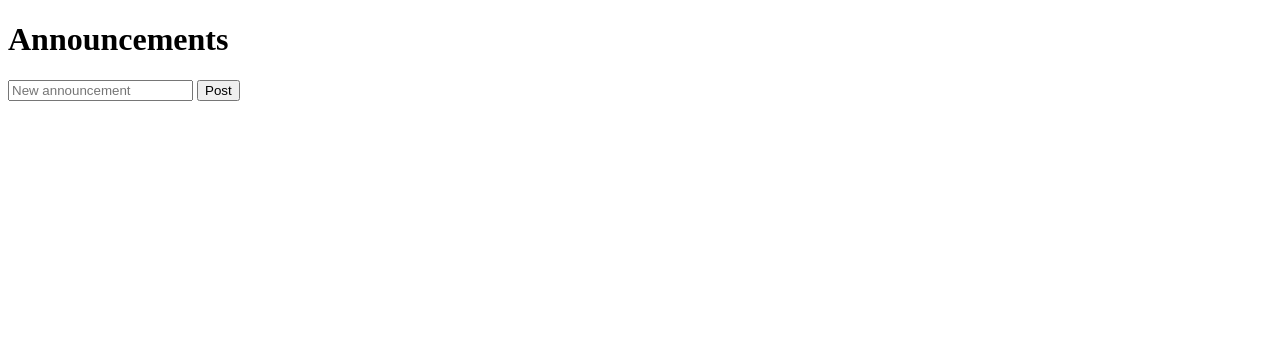
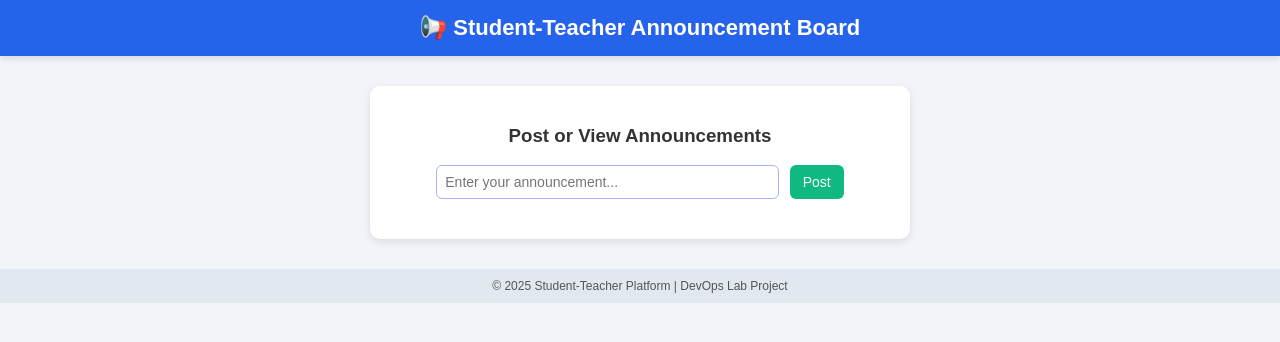
Before and after one commit to 237R1A05T4/student-teacher-platform, a Flask app: page / in a window 1280 px wide. Shown: the top 342 px of the page. Run offline with Flask 3, Linux system fonts and the light colour scheme; data that the repository does not hold is empty.

Commit message:
index.html

```diff
--- a/templates/index.html
+++ b/templates/index.html
@@ -1,31 +1,127 @@
 <!DOCTYPE html>
 <html>
 <head>
-    <title>Announcements</title>
+  <title>📢 Student-Teacher Announcements</title>
+  <style>
+    body {
+      font-family: Arial, sans-serif;
+      background-color: #f1f5f9;
+      color: #333;
+      margin: 0;
+      padding: 0;
+      text-align: center;
+    }
+
+    header {
+      background-color: #2563eb;
+      color: white;
+      padding: 15px 0;
+      font-size: 22px;
+      font-weight: bold;
+      box-shadow: 0 3px 6px rgba(0, 0, 0, 0.1);
+    }
+
+    main {
+      background: white;
+      width: 90%;
+      max-width: 500px;
+      margin: 30px auto;
+      padding: 20px;
+      border-radius: 10px;
+      box-shadow: 0 3px 8px rgba(0, 0, 0, 0.1);
+    }
+
+    input {
+      width: 65%;
+      padding: 8px;
+      border: 1.5px solid #a5b4fc;
+      border-radius: 6px;
+      font-size: 14px;
+      outline: none;
+    }
+
+    input:focus {
+      border-color: #4f46e5;
+    }
+
+    button {
+      background-color: #10b981;
+      color: white;
+      border: none;
+      border-radius: 6px;
+      padding: 9px 13px;
+      font-size: 14px;
+      margin-left: 6px;
+      cursor: pointer;
+      transition: 0.2s;
+    }
+
+    button:hover {
+      background-color: #059669;
+      transform: scale(1.03);
+    }
+
+    ul {
+      list-style-type: none;
+      padding: 0;
+      margin-top: 20px;
+      text-align: left;
+    }
+
+    li {
+      background-color: #e0f2fe;
+      border-left: 4px solid #2563eb;
+      padding: 10px 12px;
+      margin: 8px 0;
+      border-radius: 5px;
+      font-size: 15px;
+    }
+
+    footer {
+      margin-top: 30px;
+      padding: 10px;
+      background-color: #e2e8f0;
+      color: #555;
+      font-size: 12px;
+    }
+  </style>
 </head>
+
 <body>
-    <h1>Announcements</h1>
+
+  <header>📢 Student-Teacher Announcement Board</header>
+
+  <main>
+    <h3>Post or View Announcements</h3>
+
+    <div>
+      <input type="text" id="announcement" placeholder="Enter your announcement...">
+      <button onclick="postAnnouncement()">Post</button>
+    </div>
+
     <ul id="list"></ul>
+  </main>
 
-    <input type="text" id="announcement" placeholder="New announcement">
-    <button onclick="postAnnouncement()">Post</button>
+  <footer>
+    © 2025 Student-Teacher Platform | DevOps Lab Project
+  </footer>
 
   <script>
     async function fetchAnnouncements() {
-        let res = await fetch('/announcements');
-        let data = await res.json();
-        let list = document.getElementById('list');
+      const res = await fetch('/announcements');
+      const data = await res.json();
+      const list = document.getElementById('list');
       list.innerHTML = '';
       data.forEach(a => {
-            let li = document.createElement('li');
-            li.textContent = a.text;
+        const li = document.createElement('li');
+        li.textContent = "📢 " + a.text;
         list.appendChild(li);
       });
     }
 
     async function postAnnouncement() {
-        let text = document.getElementById('announcement').value;
-        if(!text) return;
+      const text = document.getElementById('announcement').value.trim();
+      if (!text) return;
       await fetch('/announcements', {
         method: 'POST',
         headers: {'Content-Type': 'application/json'},
@@ -37,5 +133,6 @@
 
     fetchAnnouncements();
   </script>
+
 </body>
 </html>
```
Lines whose indentation alone changed are shown as unchanged.
